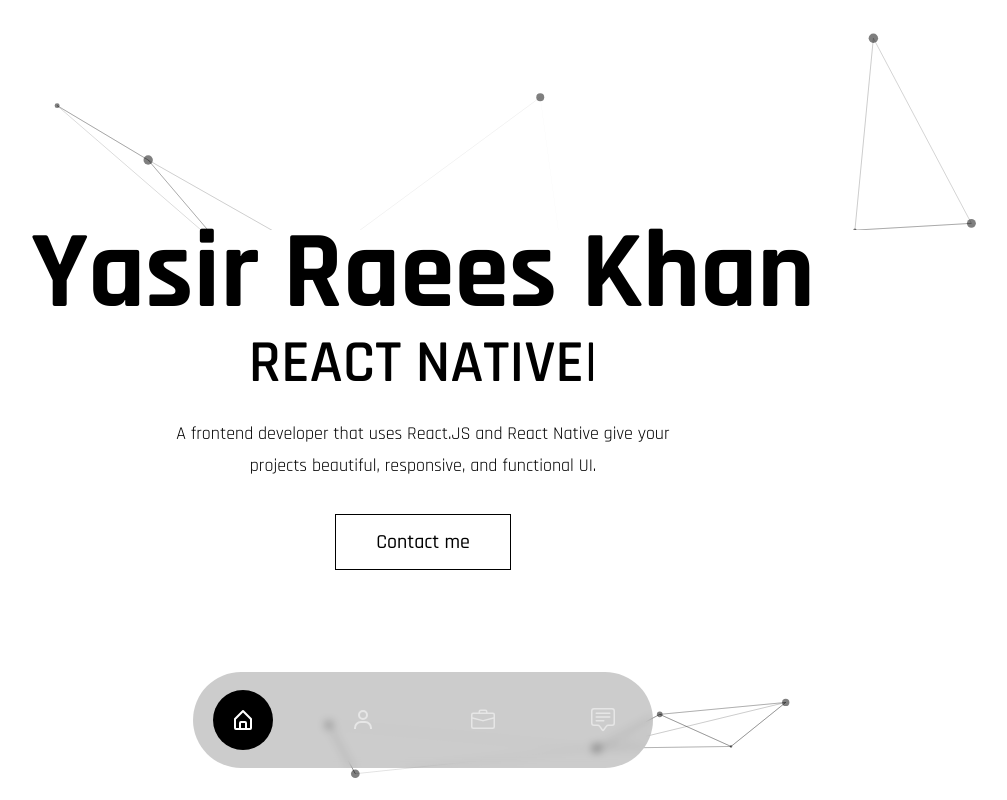
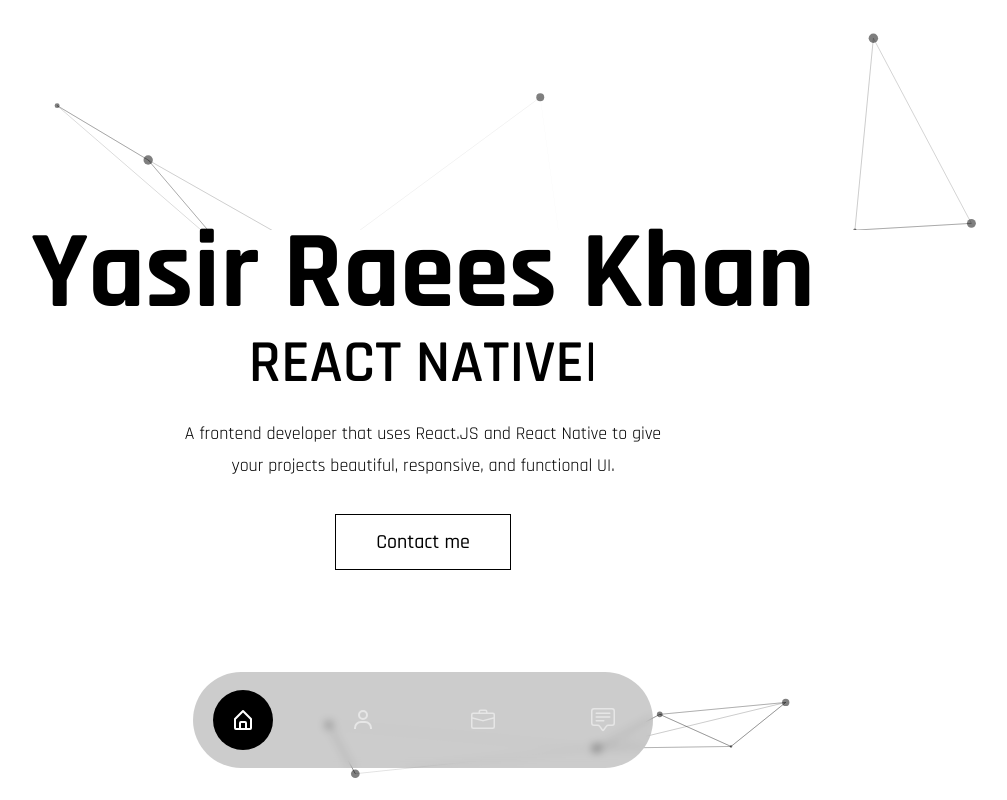
Before and after one commit to Ykhadow/Portfolio, a React (Create React App) app: page / in a window 1280 px wide. Shown: the top 800 px of the page, without its empty margins (217-1224 px from the left). Built offline with nearby package versions, Linux system fonts and the light colour scheme; a web font is replaced by a local one.

Commit message:
grammer fixed

```diff
--- a/src/components/Banner.js
+++ b/src/components/Banner.js
@@ -63,8 +63,8 @@
               // viewport={{ once: false, amount: 0.7 }}
               className="mb-8 max-w-lg mx-auto"
             >
-              A frontend developer that uses React.JS and React Native give your
-              projects beautiful, responsive, and functional UI.
+              A frontend developer that uses React.JS and React Native to give
+              your projects beautiful, responsive, and functional UI.
             </motion.p>
 
             <motion.div
```
